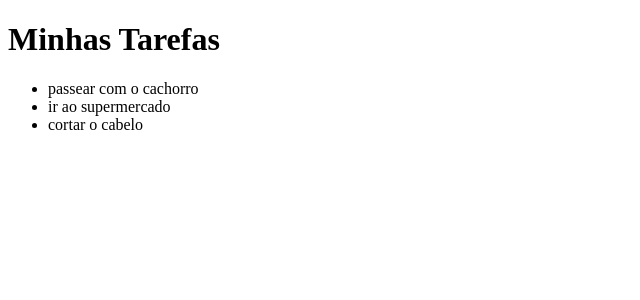
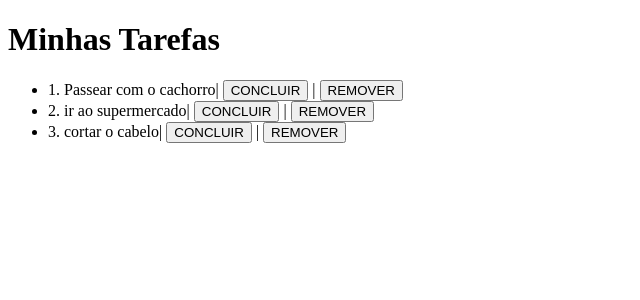
Before and after one commit to silvarafaell/Comecando-com-Angular, an Angular app in the folder todo/: page / in a window 1280 px wide. Shown: the top 300 px of the page, without its empty margins (0-640 px from the left). Built offline with nearby package versions, Linux system fonts and the light colour scheme.

Commit message:
Objetos Complexos

```diff
--- a/todo/src/app/app.component.html
+++ b/todo/src/app/app.component.html
@@ -1,4 +1,6 @@
 <h1>{{title}}</h1>
 <ul>
-    <li *ngFor="let todo of todos">{{ todo }}</li>
+    <li *ngFor="let todo of todos">
+        {{ todo.id }}. {{ todo.title }}|
+        <button>CONCLUIR</button> | <button>REMOVER</button></li>
 </ul>
--- a/todo/src/app/app.component.ts
+++ b/todo/src/app/app.component.ts
@@ -1,4 +1,5 @@
 import { Component } from '@angular/core';
+import { Todo } from 'src/models/todo.model';
 
 @Component({
   selector: 'app-root',
@@ -6,12 +7,12 @@
   styleUrls: ['./app.component.css']
 })
 export class AppComponent {
-  public todos: any[] = [];
+  public todos: Todo[] = [];
   public title: String = 'Minhas Tarefas';
 
   constructor() {
-    this.todos.push('passear com o cachorro');
-    this.todos.push('ir ao supermercado');
-    this.todos.push('cortar o cabelo');
+    this.todos.push(new Todo(1, 'Passear com o cachorro', true));
+    this.todos.push(new Todo(2, 'ir ao supermercado', false));
+    this.todos.push(new Todo(3, 'cortar o cabelo', false));
   }
 }
--- /dev/null
+++ b/todo/src/models/todo.model.ts
@@ -0,0 +1,8 @@
+export class Todo {
+
+    constructor(
+        public id: Number,
+        public title: String,
+        public done: Boolean
+    ) { }
+}
```
